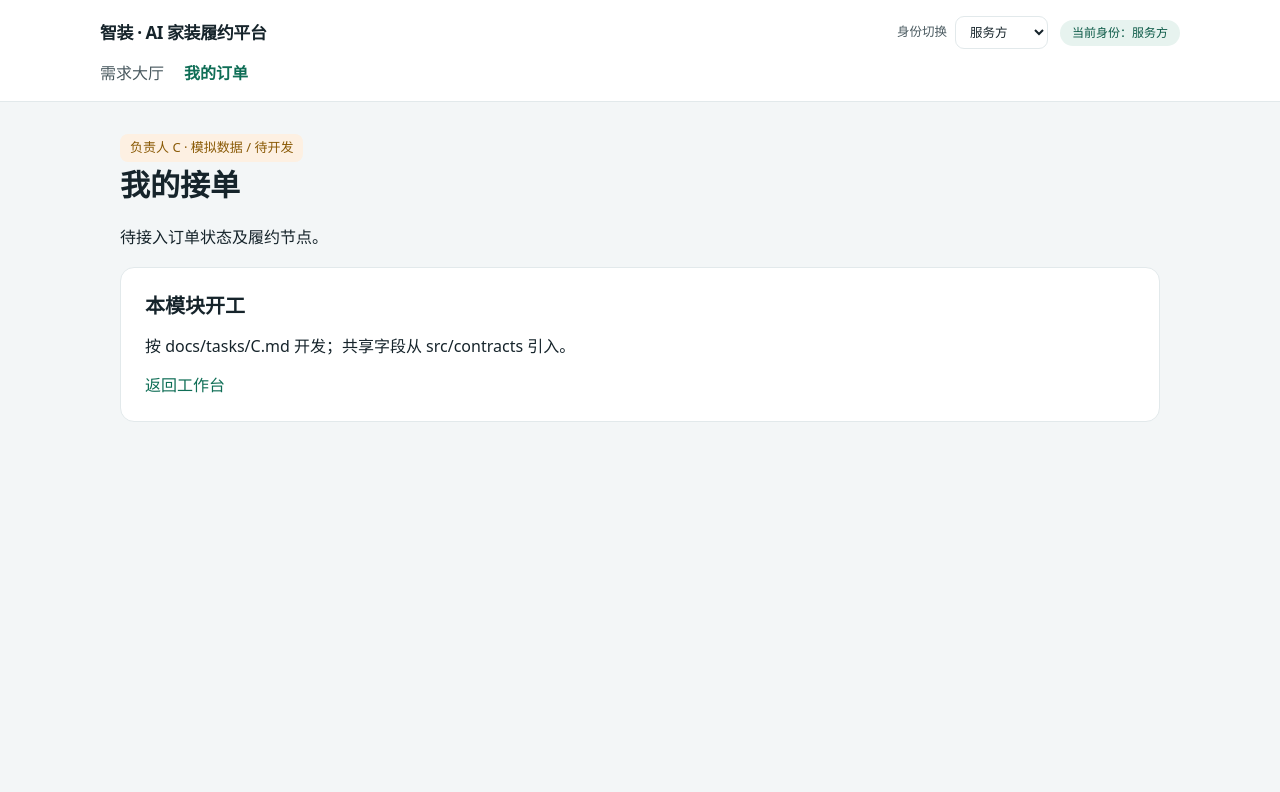
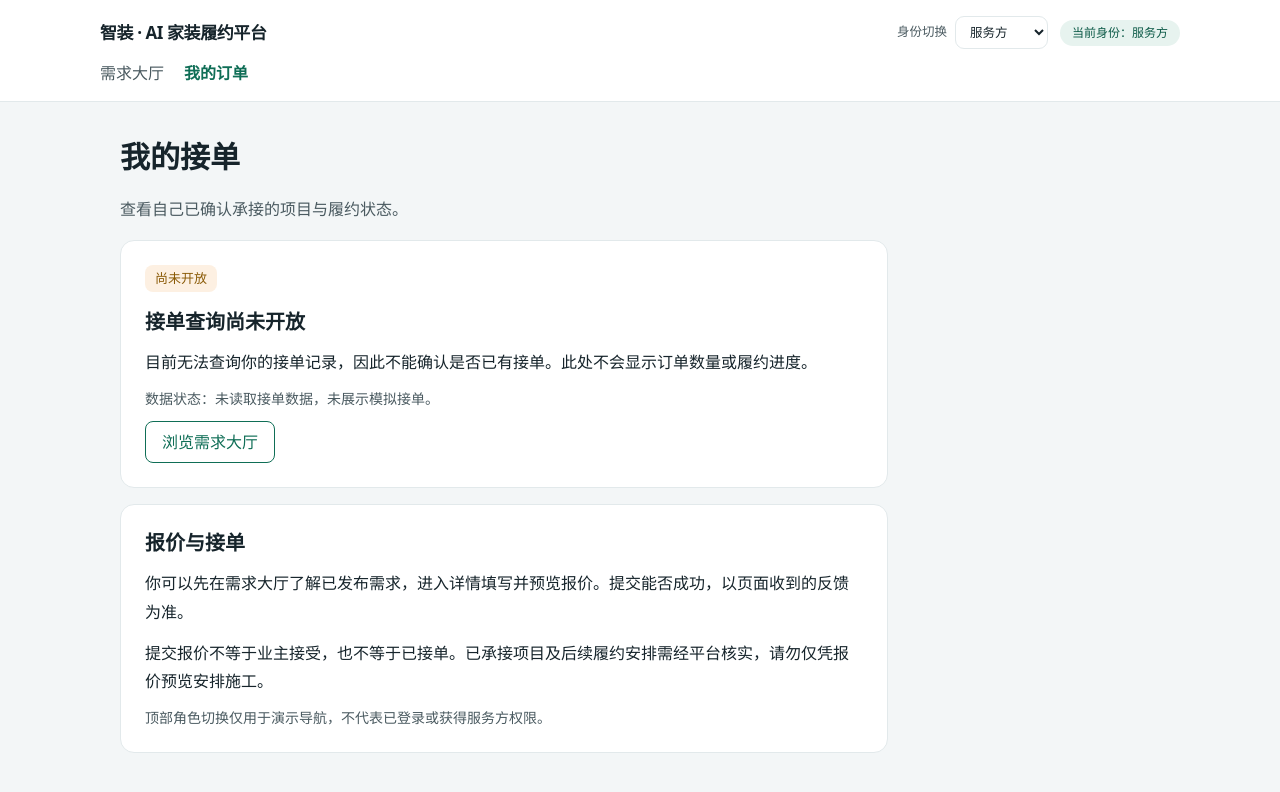
Before and after one commit to LZX-PQZ/ai-home-platform, a Next.js app: page /provider/orders in a window 1280 px wide. Shown: the top 792 px of the page. Built offline with nearby package versions, Linux system fonts and the light colour scheme.

Commit message:
feat(provider): clarify unavailable orders query

```diff
--- a/src/app/provider/orders/page.tsx
+++ b/src/app/provider/orders/page.tsx
@@ -1,2 +1,31 @@
-import { ModulePage } from "@/components/ui/ModulePage";
-export default function Page(){ return <ModulePage title="我的接单" owner="C" description="待接入订单状态及履约节点。"/>; }
+import Link from "next/link";
+import { StatusBadge } from "@/components/StatusBadge";
+
+export default function Page() {
+  return (
+    <section aria-labelledby="provider-orders-title" className="max-w-3xl">
+      <h1 id="provider-orders-title">我的接单</h1>
+      <p className="text-ink-2">查看自己已确认承接的项目与履约状态。</p>
+
+      <section aria-labelledby="orders-unavailable-title" className="card">
+        <StatusBadge label="尚未开放" />
+        <h2 id="orders-unavailable-title" className="mt-4">接单查询尚未开放</h2>
+        <p>目前无法查询你的接单记录，因此不能确认是否已有接单。此处不会显示订单数量或履约进度。</p>
+        <p className="text-sm text-ink-2">数据状态：未读取接单数据，未展示模拟接单。</p>
+        <Link
+          href="/provider"
+          className="inline-flex rounded-lg border border-brand px-4 py-2 font-medium hover:bg-brand-soft focus-visible:outline focus-visible:outline-2 focus-visible:outline-offset-2 focus-visible:outline-brand"
+        >
+          浏览需求大厅
+        </Link>
+      </section>
+
+      <section aria-labelledby="orders-help-title" className="card">
+        <h2 id="orders-help-title">报价与接单</h2>
+        <p>你可以先在需求大厅了解已发布需求，进入详情填写并预览报价。提交能否成功，以页面收到的反馈为准。</p>
+        <p>提交报价不等于业主接受，也不等于已接单。已承接项目及后续履约安排需经平台核实，请勿仅凭报价预览安排施工。</p>
+        <p className="!mb-0 text-sm text-ink-2">顶部角色切换仅用于演示导航，不代表已登录或获得服务方权限。</p>
+      </section>
+    </section>
+  );
+}
```
Also changed, not shown: 1 other file (tests, documents, lock files or other folders).
